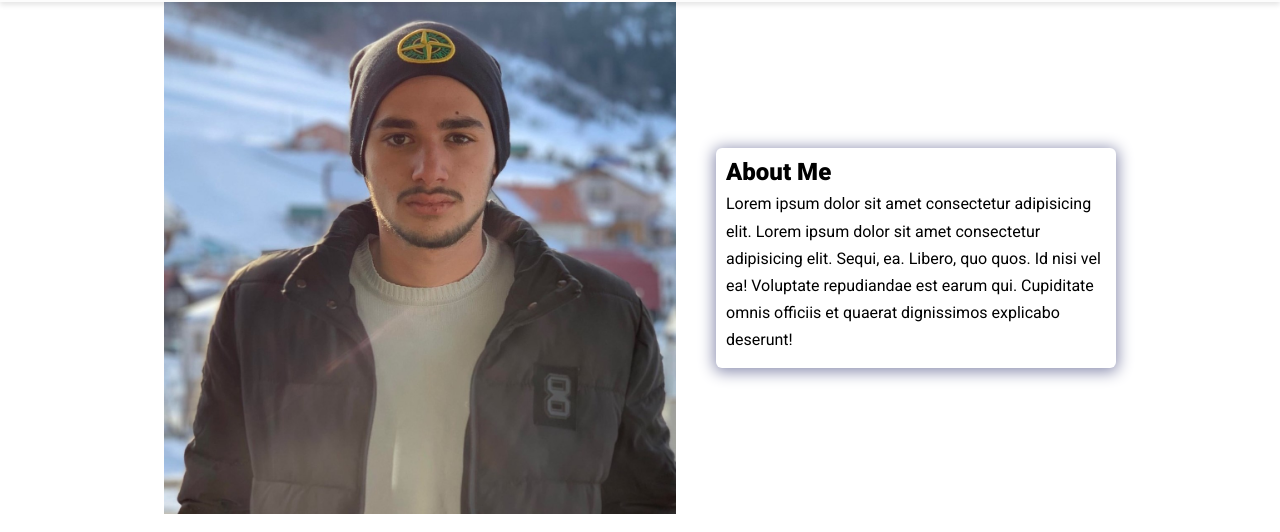
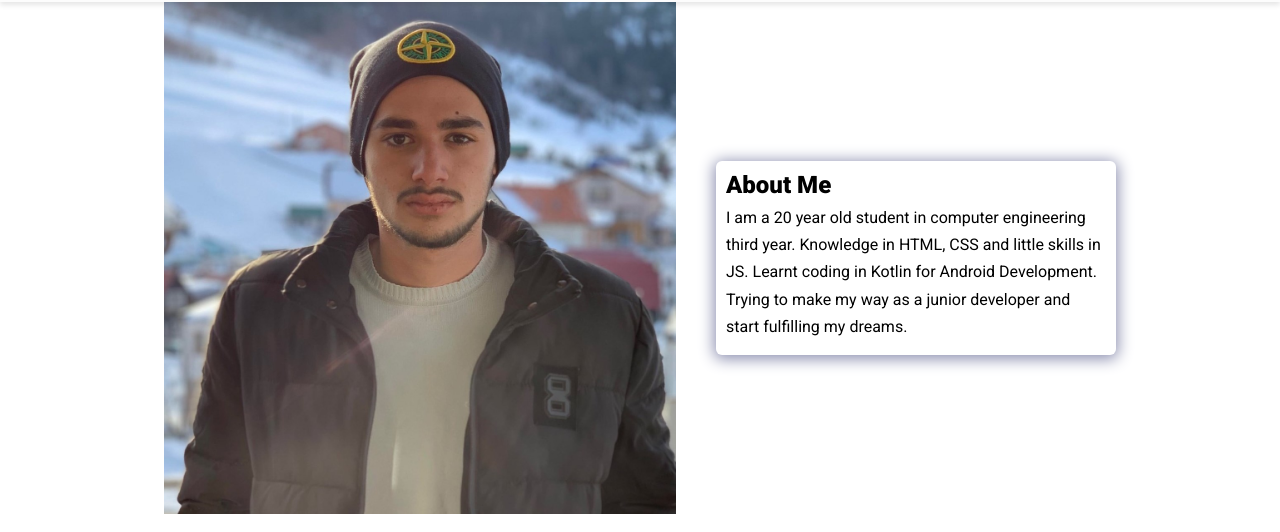
Before and after one commit to elionnrrahmani/DevPortfolio, a plain HTML site: page index.html in a window 1280 px wide. Shown: the part 74-606 px from the top of the page. Drawn offline with nearby package versions, Linux system fonts and the light colour scheme.

Commit message:
about me

```diff
--- a/index.html
+++ b/index.html
@@ -49,7 +49,7 @@
             <div class="bio animate_animated animate_shakeX">
                 <h2 class="bio-title">About Me</h2>
                 <p class="bio-text">
-                    Lorem ipsum dolor sit amet consectetur adipisicing elit. Lorem ipsum dolor sit amet consectetur adipisicing elit. Sequi, ea. Libero, quo quos. Id nisi vel ea! Voluptate repudiandae est earum qui. Cupiditate omnis officiis et quaerat dignissimos explicabo deserunt!
+                    I am a 20 year old student in computer engineering third year. Knowledge in HTML, CSS and little skills in JS. Learnt coding in Kotlin for Android Development. Trying to make my way as a junior developer and start fulfilling my dreams.
                 </p>
             </div>
 
@@ -166,7 +166,7 @@
         </section>
 
 
-<!--Arrow to go top-->
+<!--Arrow to go on top-->
 
         <i class="go-up" id="go-up">
             <img src="assets/icons/icons8-up-64.png"
@@ -184,6 +184,7 @@
         <script src="assets/js/app.js"></script>
         <script type="module" src="https://unpkg.com/ionicons@5.5.2/dist/ionicons/ionicons.esm.js"></script>
         <script nomodule src="https://unpkg.com/ionicons@5.5.2/dist/ionicons/ionicons.js" ></script>
+
     </body>
 
 </html>
```
